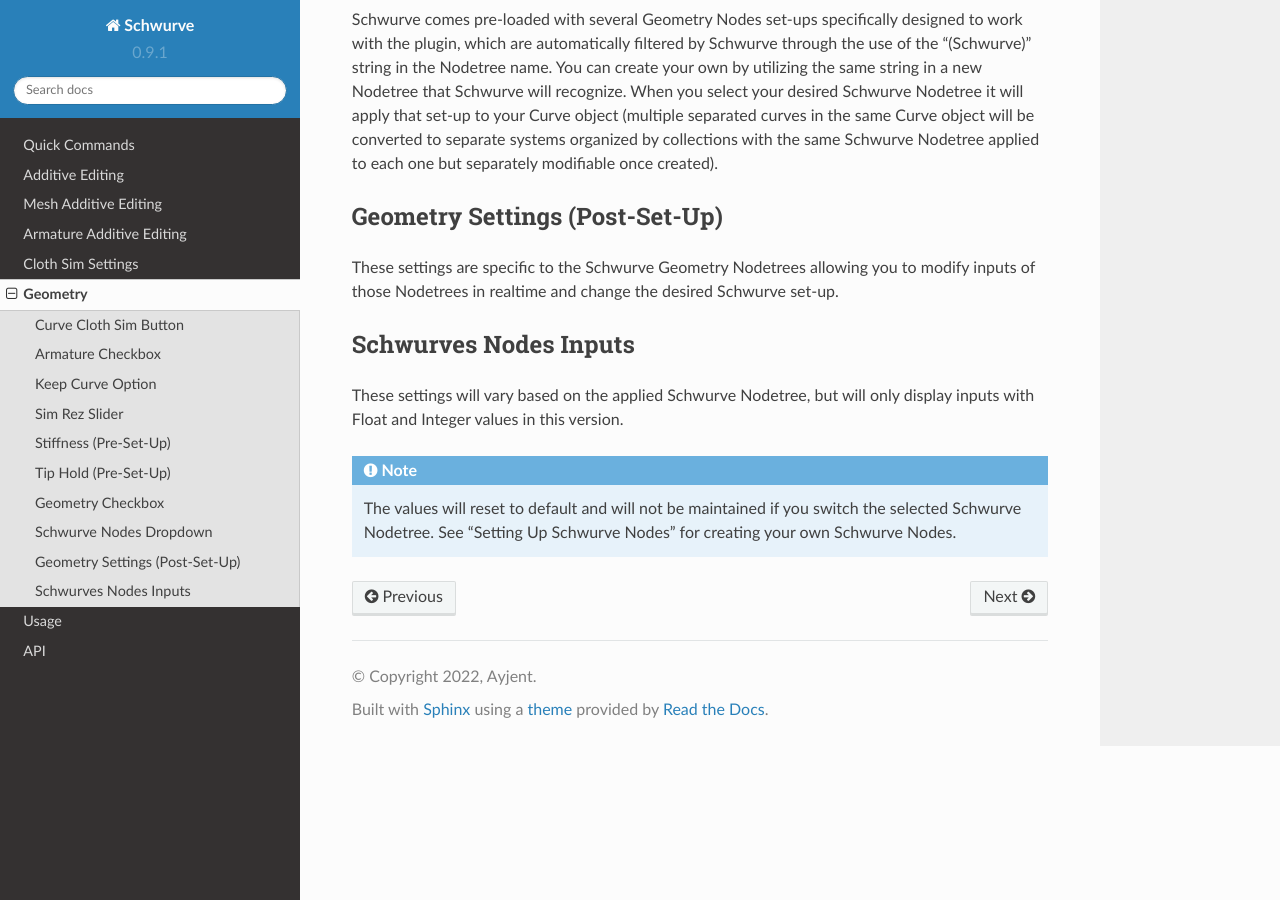
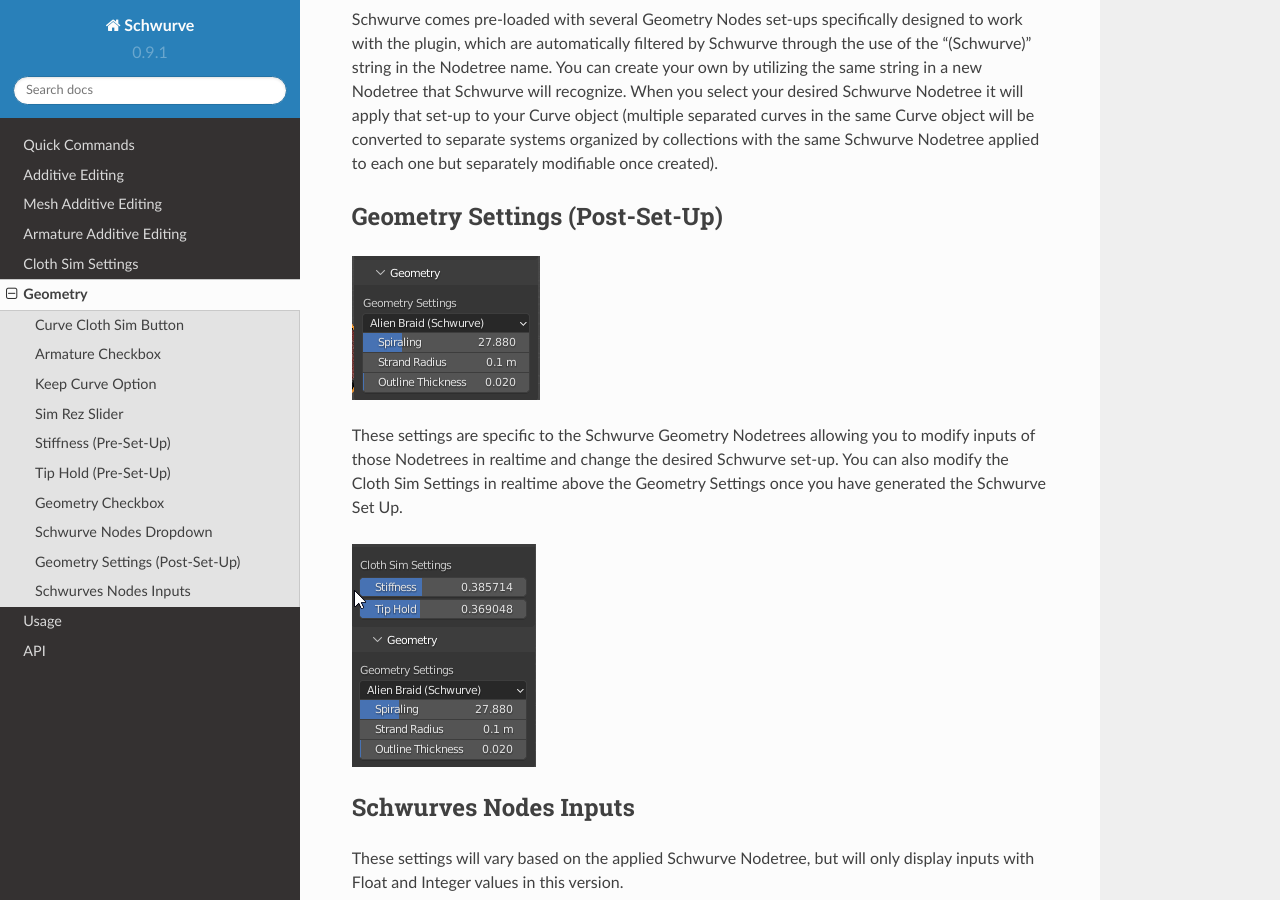
Before and after one commit to Ayjent/SchwurveTest, a Sphinx documentation site: the page built from docs/source/geometry.rst, in a window 1280 px wide and 900 px high, scrolled down 1536 px. Built offline with Sphinx 7.4.7 and the Read the Docs theme 2.0.0, drawn with Linux system fonts in a browser that asks for light colours.

Commit message:
Update geometry.rst

```diff
--- a/docs/source/geometry.rst
+++ b/docs/source/geometry.rst
@@ -74,8 +74,11 @@
 Geometry Settings (Post-Set-Up)
 ^^^^^^^^^^^^^^^^^^^^^^^^^^^^^^^
 
-These settings are specific to the Schwurve Geometry Nodetrees allowing you to modify inputs of those Nodetrees in realtime and change the desired Schwurve set-up.
+.. image:: ../_static/GeometryInputSettings.png
 
+These settings are specific to the Schwurve Geometry Nodetrees allowing you to modify inputs of those Nodetrees in realtime and change the desired Schwurve set-up.  You can also modify the Cloth Sim Settings in realtime above the Geometry Settings once you have generated the Schwurve Set Up.
+
+.. image:: ../_static/ClothSim-Geometry-Settings.png
 
 .. _Schwurve Nodes Inputs:
 
```
